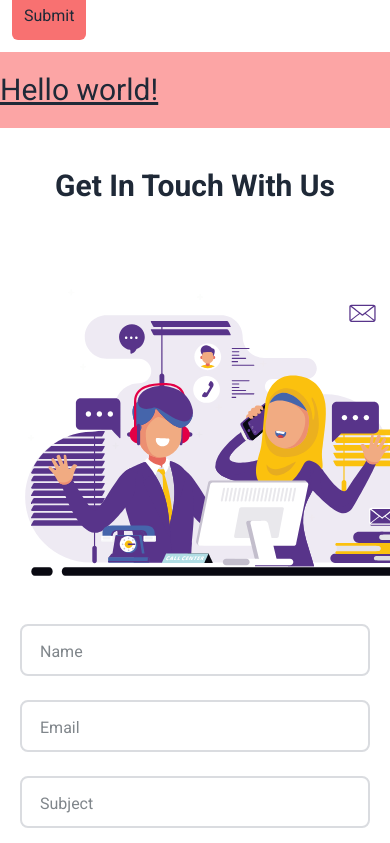
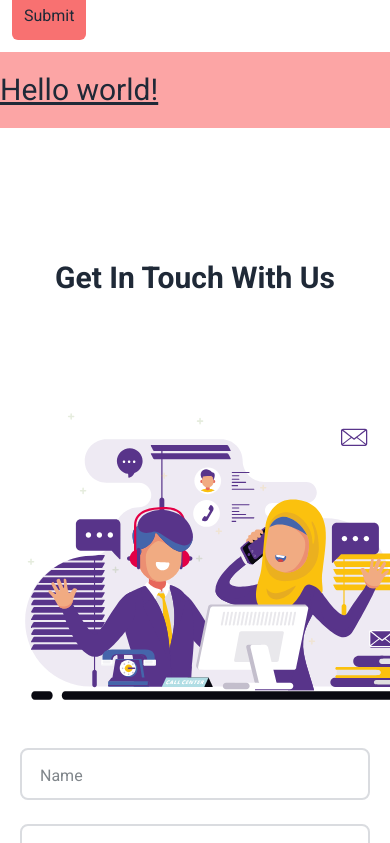
Before and after one commit to MusfiqDehan/nsusn-forms, a React (Vite) app in the folder frontend/: page / in a window 390 px wide. Shown: the part 1400-2243 px from the top of the page. Built offline with nearby package versions, Linux system fonts and the light colour scheme.

Commit message:
Refactor ContactForm component and update CSS

```diff
--- a/frontend/src/components/ContactForm.jsx
+++ b/frontend/src/components/ContactForm.jsx
@@ -4,7 +4,7 @@ import Lottie from "react-lottie";
 import ContactAnimation from "../lotties/ContactAnimation.json";
 
 const ContactForm = () => {
-  const defaultOptions = {
+  const contactAnimationOptions = {
     loop: true,
     autoplay: true,
     animationData: ContactAnimation,
@@ -36,13 +36,13 @@ const ContactForm = () => {
   };
 
   return (
-    <main className="m-auto mb-10 w-full p-5 md:w-[900px]">
-      <h1 className="p-5 text-center text-3xl font-bold">
+    <div id="contact-us" className="m-auto mb-20 w-full p-5 pt-28 md:w-[900px]">
+      <h1 className="mb-8 p-5 text-center text-3xl font-bold">
         Get In Touch With Us
       </h1>
       <div className="flex flex-col md:flex-row">
         <div className="w-full md:w-1/2">
-          <Lottie options={defaultOptions} height={400} width={400} />
+          <Lottie options={contactAnimationOptions} height={400} width={400} />
         </div>
 
         <div className="w-full md:w-1/2">
@@ -93,7 +93,7 @@ const ContactForm = () => {
           </form>
         </div>
       </div>
-    </main>
+    </div>
   );
 };
 
--- a/frontend/src/index.css
+++ b/frontend/src/index.css
@@ -94,6 +94,7 @@ h1 {
   outline: none;
   padding: 1rem;
   background: none;
+  margin-bottom: 1.5rem;
 }
 
 .form__label {
```
